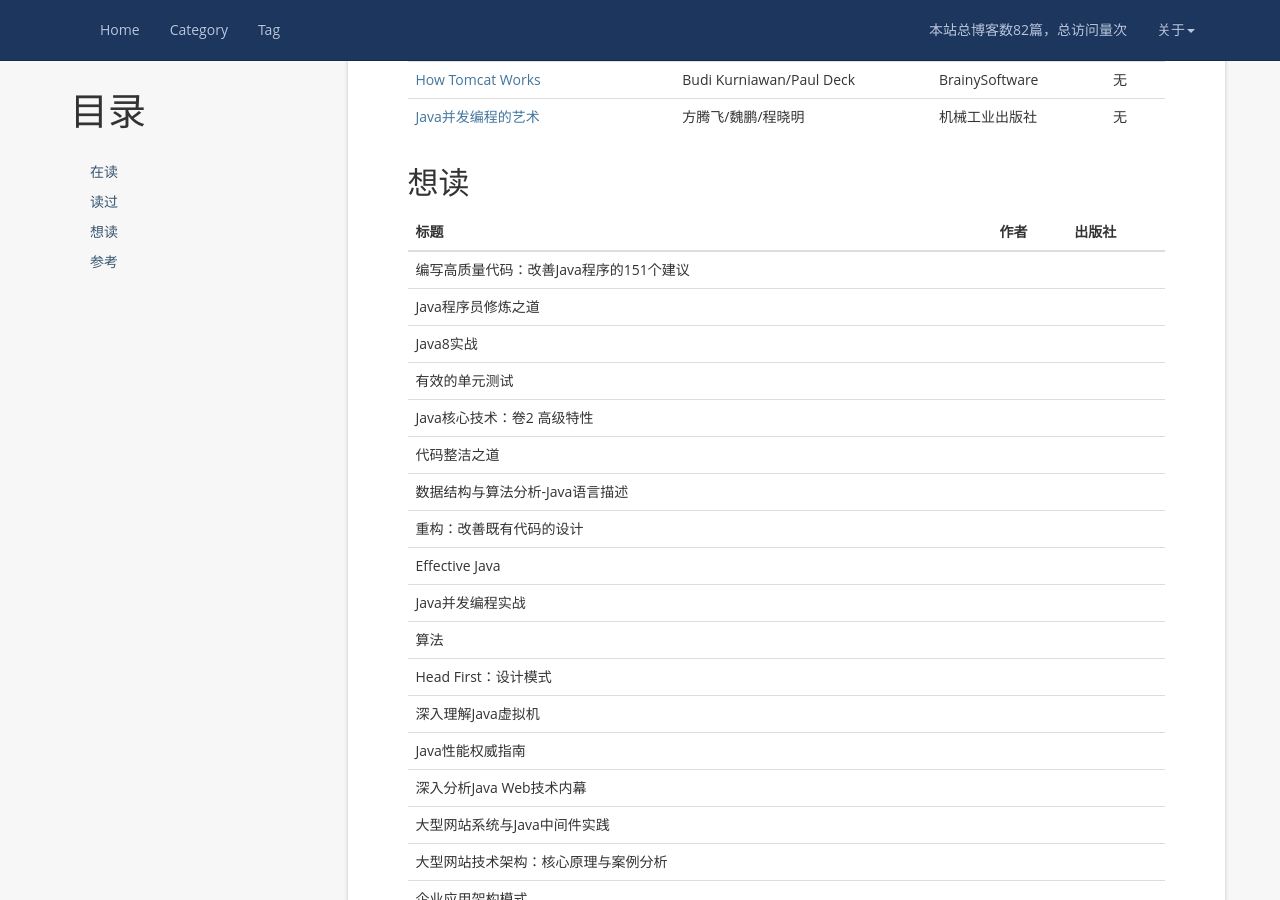
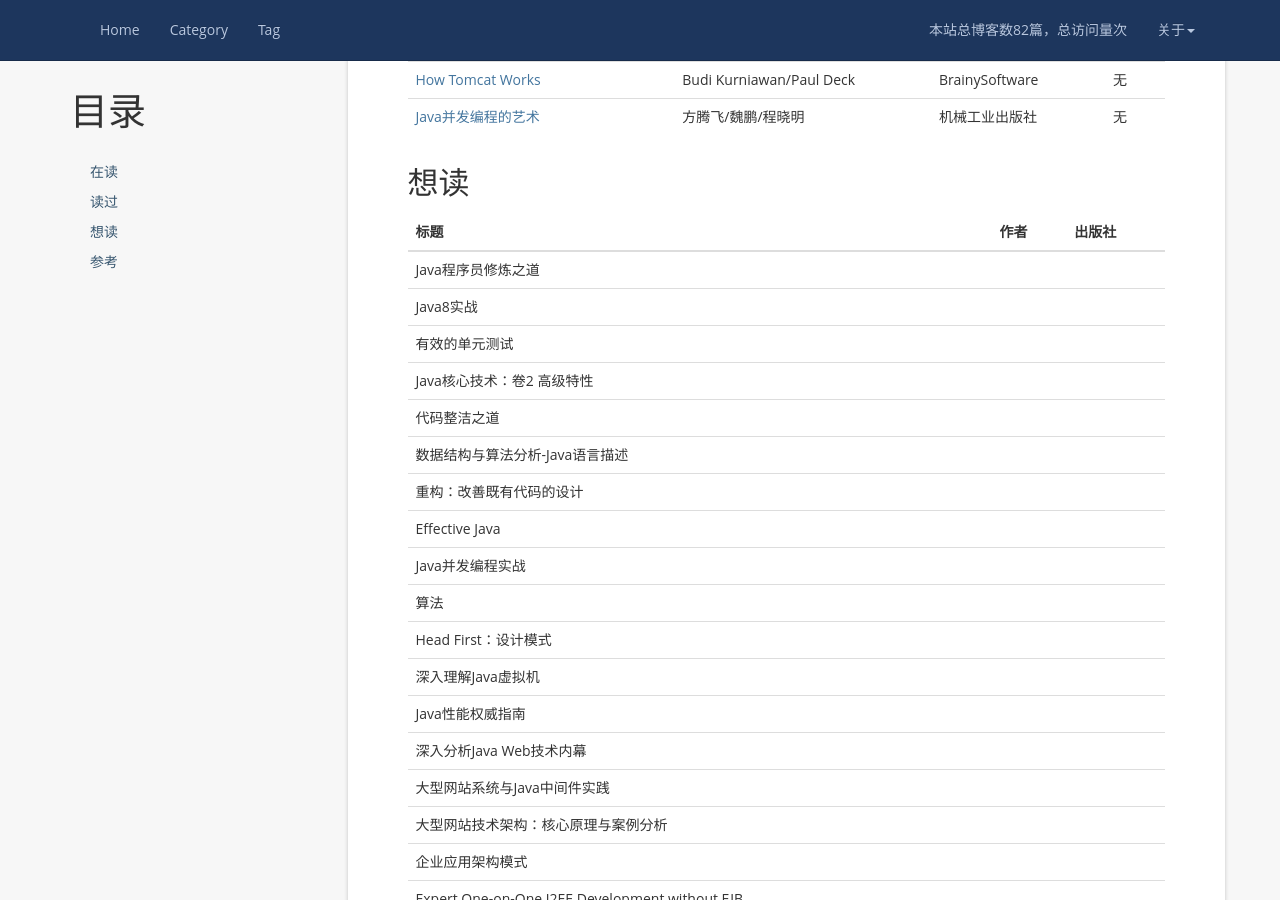
Before and after one commit to zhangfb95/zhangfb95.github.io.bak, a Jekyll site: the page built from books.md, in a window 1280 px wide and 900 px high, scrolled down 622 px. Built offline with Jekyll 4.4.1, drawn with Linux system fonts in a browser that asks for light colours; nearby versions of some CDN libraries; a script that is not in the unit is left out; comment, search, counter and statistics services are not loaded.

Commit message:
去掉一个

```diff
--- a/books.md
+++ b/books.md
@@ -26,7 +26,6 @@ permalink: /books/
 
 | 标题  | 作者 | 出版社 |
 | ------------ | ------------ |
-| 编写高质量代码：改善Java程序的151个建议 |||
 | Java程序员修炼之道 |||
 | Java8实战 |||
 | 有效的单元测试 |||
```
